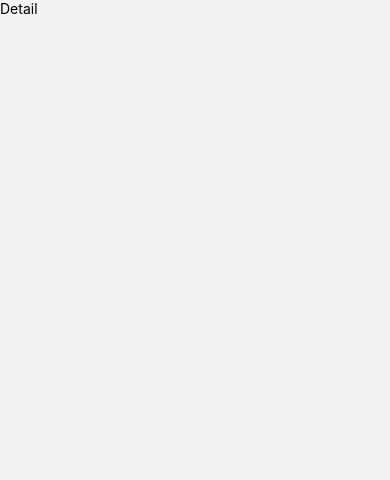
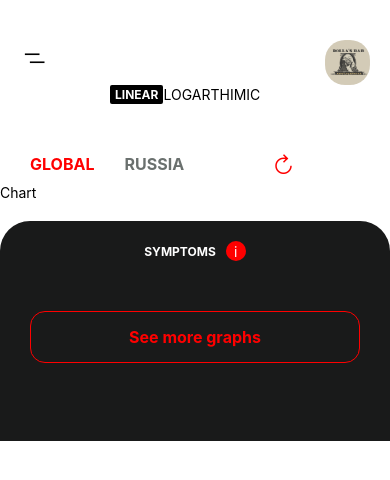
Before and after one commit to Kaio-Goes/covid-19-, a React Native app: screen /Detail in a window 390 px wide. Shown: the top 480 px of the page. Built offline with nearby package versions, Linux system fonts and the light colour scheme.

Commit message:
Implementando o detail

```diff
--- a/src/screens/Detail.js
+++ b/src/screens/Detail.js
@@ -1,12 +1,185 @@
 import React, {Component} from 'react';
-import { View, Text } from 'react-native';
-
+import { View,StyleSheet, Image, Text } from 'react-native';
+import Icon from '@expo/vector-icons/Ionicons'
+import Chart from  '../components/Chart'
 export default class Detail extends Component {
     render() {
         return(
-            <View>
-                <Text>Detail</Text>
+            <View style={styles.page}>
+                <View style={styles.headContainer}>
+                    <View style={styles.humContainer}>
+                        <Icon
+                            name="md-remove"
+                            size={26}
+                        />
+                        <Icon
+                            name="md-remove"
+                            size={26}
+                            style={styles.hum}
+                        />
+                    </View>
+                    <View style={styles.profileContainer}>
+                        <Image
+                            source={require('../images/logodollar.png')}
+                            style={styles.profile}
+                        />
+                    </View>
+                </View>
+                <View style={styles.optionCard}>
+                    <View style={styles.optionCol}>
+                        <Text style={styles.textLinear}>LINEAR</Text>
+                    </View>
+                    <Text styles={styles.textLogarthimic}>LOGARTHIMIC</Text>
+                </View>
+                <View style={styles.locationContainer}>
+                    <Text style={styles.textGlobal}>GLOBAL</Text>
+                    <Text style={styles.textRussia}>RUSSIA</Text>
+                    <View style={styles.reloadContainer}>
+                        <Icon
+                            name="md-refresh"
+                            size={24}
+                            color="red"
+                            />
+                    </View>
+                </View>
+
+                <Chart />
+
+                <View style={styles.bottomCard}>
+                    <View style={styles.bottomCol}>
+                        <Text style={styles.textSymptoms}>SYMPTOMS</Text>
+                        <View style={styles.infoContainer}>
+                            <Text style={{color: "#FFF"}}>i</Text>
+                        </View>
+                    </View>
+
+                    <View style={styles.button}>
+                        <Text style={styles.btnText}>See more graphs</Text>
+                    </View>
+                </View>
             </View>
         )
     }
 }
+
+const styles = StyleSheet.create({
+    page: {
+        backgroundColor: "#FFF",
+        flex: 1,
+    },
+    headContainer: {
+        marginHorizontal: 20,
+        flexDirection:'row',
+        marginTop: 40,
+    },
+    humContainer: {
+        width: "50%"
+    },
+    hum: {
+        marginTop: -20,
+        marginLeft: 5,
+    },
+    profileContainer: {
+        width: "50%",
+        alignItems: "flex-end",
+
+    },
+    profile: {
+        width: 45,
+        height: 45,
+        borderRadius: 20,
+    },
+    optionCard: {
+        flexDirection: "row",
+        alignItems: "center",
+        marginHorizontal: 110,
+    },
+    optionCol:{
+        backgroundColor: "#000",
+        paddingVertical: 2,
+        paddingHorizontal: 5,
+        borderRadius: 2
+    },
+    textLinear: {
+        color: "#FFF",
+        fontSize: 12,
+        fontWeight: "bold",
+    },
+    textLogarthimic: {
+        color: "#b8b8aa",
+        fontWeight: "bold",
+        fontSize: 12,
+        marginLeft: 15
+    },
+    locationContainer: {
+        alignItems: "center",
+        flexDirection: "row",
+        paddingHorizontal: 30,
+        marginTop: 40,
+        alignItems: "center"
+    },
+    textGlobal: {
+        fontWeight: "bold",
+        fontSize: 16,
+        color: 'red'
+    },
+    textRussia: {
+        fontWeight: "bold",
+        fontSize: 16,
+        color: "#6a706e",
+        paddingHorizontal: 30
+    },
+    reloadContainer: {
+        backgroundColor: "#FFF",
+        width: 40,
+        height: 40,
+        borderRadius: 20,
+        alignItems: 'center',
+        justifyContent: 'center',
+        marginLeft: 50,
+        elevation: 3,
+    },
+    bottomCard: {
+        backgroundColor: "#191A1A",
+        height: 220,
+        marginTop: 20,
+        borderTopLeftRadius: 30,
+        borderTopRightRadius: 30,
+    },
+    bottomCol: {
+        flexDirection: 'row',
+        alignItems: "center",
+        alignSelf: "center",
+        marginTop: 20
+    },
+    textSymptoms: {
+        color: "#FFF",
+        fontSize: 12,
+        fontWeight: 'bold'
+    },
+    infoContainer: {
+        width: 20,
+        height: 20,
+        borderRadius: 10,
+        backgroundColor: "red",
+        alignItems: "center",
+        justifyContent: "center",
+        marginLeft: 10,
+    },
+    button: {
+        borderRadius: 15,
+        borderColor: 'red',
+        borderWidth: 1,
+        marginHorizontal: 30,
+        paddingHorizontal: 20,
+        paddingVertical: 15,
+        alignItems: 'center',
+        marginTop: 50,
+        marginBottom: 5,
+    },
+    btnText: {
+        color: 'red',
+        fontSize: 16,
+        fontWeight: 'bold'
+    }
+})
```
